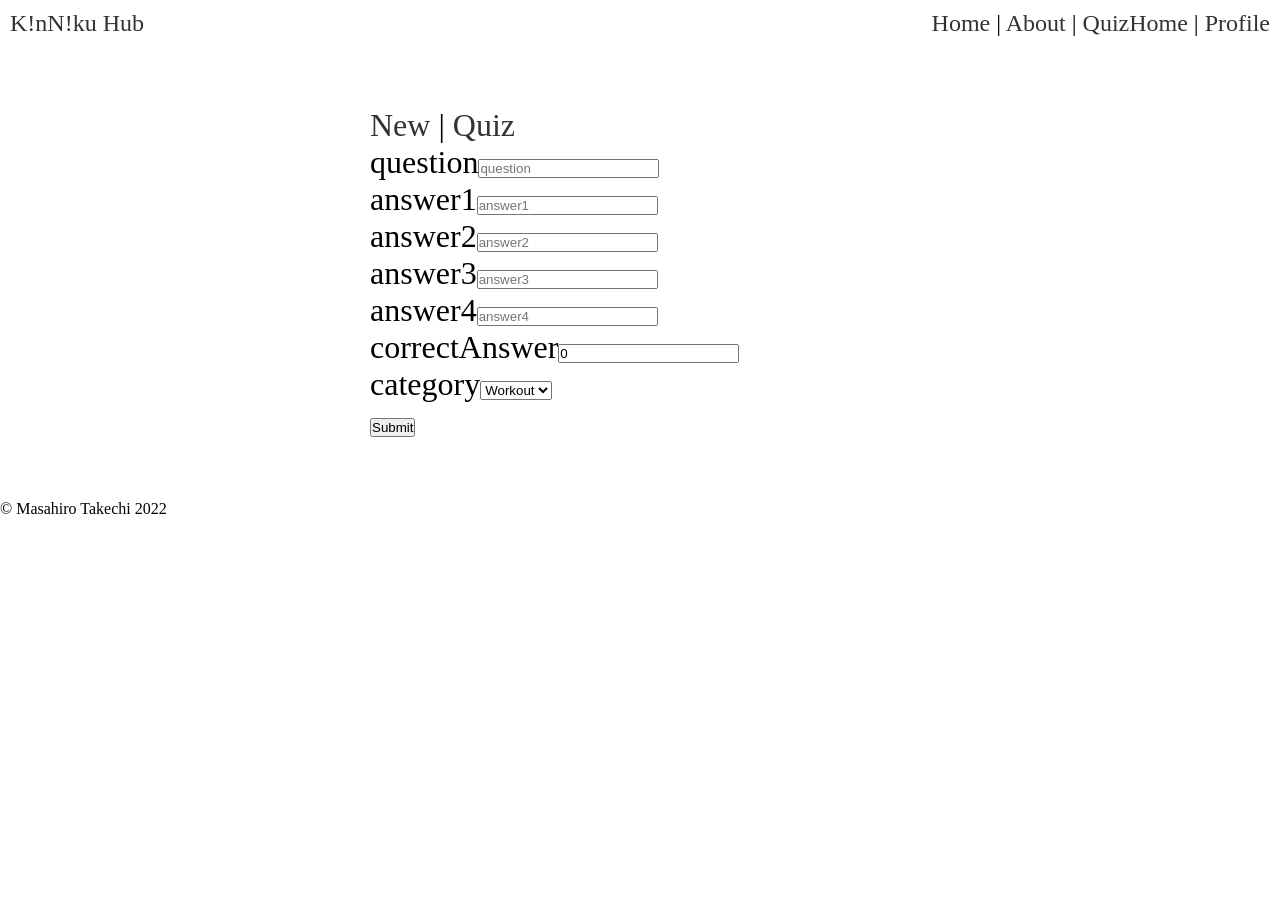
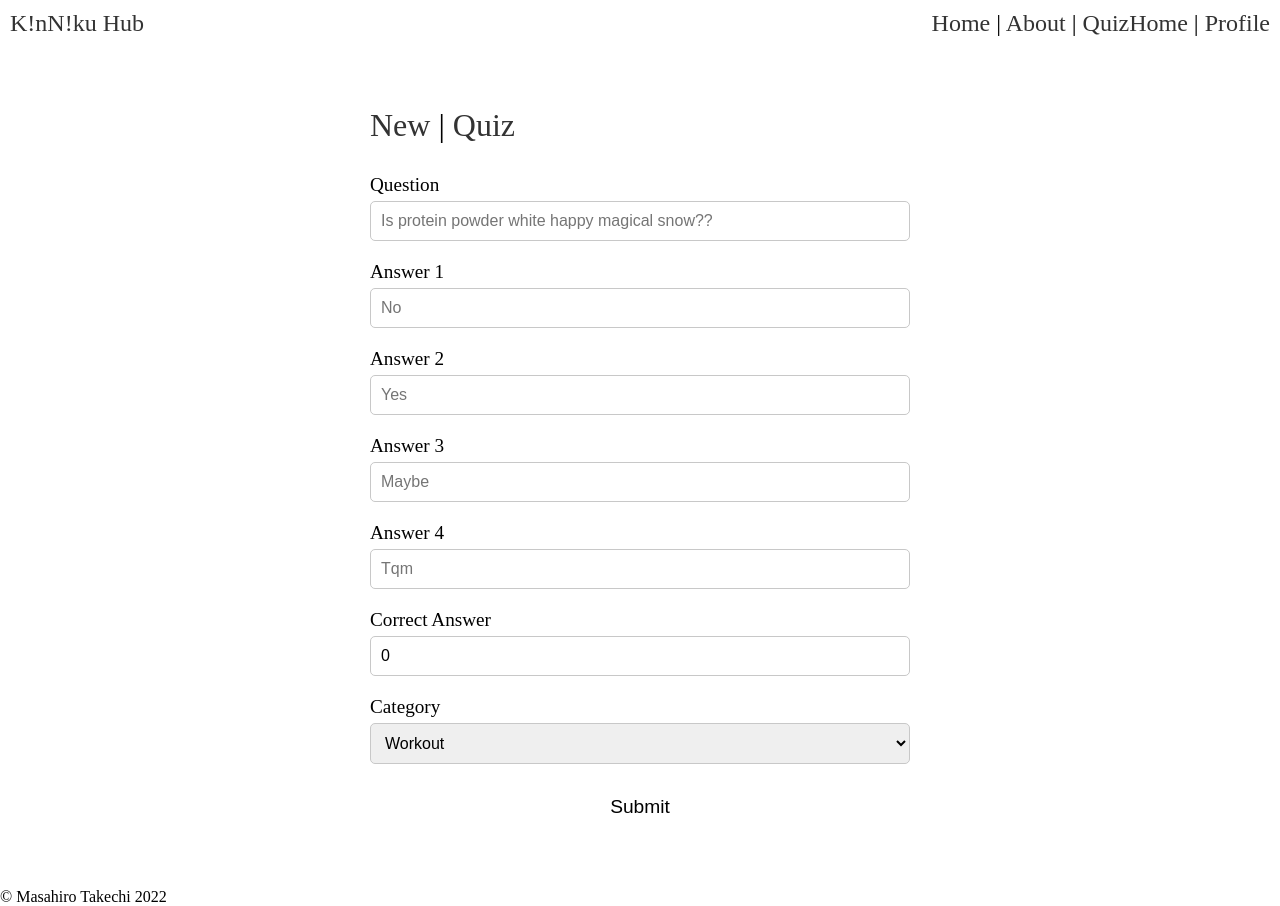
Before and after one commit to mtake986/kinniku-hub, a React (Create React App) app: page /quiz-home/new in a window 1280 px wide. Before the commit the page ends 800 px from the top, so only its background shows below. Built offline with nearby package versions, Linux system fonts and the light colour scheme; no server answers.

Commit message:
create styles for the quiz form

```diff
--- a/src/components/FormInputSelect.jsx
+++ b/src/components/FormInputSelect.jsx
@@ -4,11 +4,13 @@ const FormInputSelect = props => {
   const { label, onChange, id, ...inputProps } = props;
   return (
     <div className='quizFormInputSelect'>
-      <span>{label}</span>
-      <select name={label} id={label} onChange={onChange}>
+      <label>{label}</label>
+      <select name={label} id={label} onChange={onChange} defaultValue="">
+        <option value="default" disabled>Select a category</option>
         <option value="Workout">Workout</option>
         <option value="Muscle">Muscle</option>
         <option value="Nutrition">Nutrition</option>
+        <option value="Other">Other</option>
       </select>
     </div>
   );
--- a/src/components/NewQuiz.jsx
+++ b/src/components/NewQuiz.jsx
@@ -22,48 +22,48 @@ const NewQuiz = () => {
       id: 1,
       name: 'question',
       type: 'text',
-      placeholder: 'question',
-      label: 'question',
+      placeholder: 'Is protein powder white happy magical snow??',
+      label: 'Question',
     },
     {
       id: 2,
       name: 'answer1',
       type: 'text',
-      placeholder: 'answer1',
-      label: 'answer1',
+      placeholder: 'No',
+      label: 'Answer 1',
     },
     {
       id: 3,
       name: 'answer2',
       type: 'text',
-      placeholder: 'answer2',
-      label: 'answer2',
+      placeholder: 'Yes',
+      label: 'Answer 2',
     },
     {
       id: 4,
       name: 'answer3',
       type: 'text',
-      placeholder: 'answer3',
-      label: 'answer3',
+      placeholder: 'Maybe',
+      label: 'Answer 3',
     },
     {
       id: 5,
       name: 'answer4',
       type: 'text',
-      placeholder: 'answer4',
-      label: 'answer4',
+      placeholder: 'Tqm',
+      label: 'Answer 4',
     },
     {
       id: 6,
       name: 'correctAnswer',
-      type: 'text',
+      type: 'number',
       placeholder: 1,
-      label: 'correctAnswer',
+      label: 'Correct Answer',
     },
     {
       id: 7,
       name: 'category',
-      label: 'category',
+      label: 'Category',
     },
   ];
 
@@ -99,7 +99,7 @@ const NewQuiz = () => {
       answer4: '',
       correctAnswer: 0,
       createdAt: '',
-      category: ""
+      category: "Select a category" // how to set it to default value
     })
   };
 
@@ -108,7 +108,7 @@ const NewQuiz = () => {
   return (
     <form action='' className='quizForm' onSubmit={handleSubmit}>
       {inputs.map((input, i) => {
-        if (input["type"] === "text") {
+        if (input["type"] === "text" || input["type"] === "number") {
           return (
             <FormInputText
               key={input.id}
--- a/src/styles/Style.css
+++ b/src/styles/Style.css
@@ -214,4 +214,47 @@ a {
   height: 20px;
   margin-left: 10px;
 }
+
+.quizForm {
+  padding-top: 30px;
+}
+
+.quizForm .quizFormInputText, .quizForm .quizFormInputSelect {
+  display: -webkit-box;
+  display: -ms-flexbox;
+  display: flex;
+  -webkit-box-orient: vertical;
+  -webkit-box-direction: normal;
+      -ms-flex-direction: column;
+          flex-direction: column;
+  margin-bottom: 20px;
+}
+
+.quizForm .quizFormInputText label, .quizForm .quizFormInputSelect label {
+  font-size: 1.2rem;
+  margin-bottom: 5px;
+}
+
+.quizForm .quizFormInputText input, .quizForm .quizFormInputText select, .quizForm .quizFormInputSelect input, .quizForm .quizFormInputSelect select {
+  border: 1px solid #c8c8c8;
+  font-size: 1rem;
+  padding: 10px;
+  border-radius: 5px;
+}
+
+.quizForm button {
+  padding: 10px 18px;
+  border-radius: 5px;
+  border: none;
+  width: 100%;
+  background: white;
+  font-size: 1.2rem;
+  cursor: pointer;
+  -webkit-transition: .3s;
+  transition: .3s;
+}
+
+.quizForm button:hover {
+  background: whitesmoke;
+}
 /*# sourceMappingURL=Style.css.map */
--- a/src/styles/Style.scss
+++ b/src/styles/Style.scss
@@ -1,28 +1,6 @@
 @charset 'utf-8';
+@import "./Variables.scss";
 
-// ========== variables ==========
-$color-text: #333;
-$color-text-accent: blue;
-$color-text-disabled: #2d0a0a;
-$color-background: #fff;
-$colorGoodBtn: red;
-$colorQuizAnswerBg: rgb(240, 240, 240);
-$colorQuizAnswerBgHover: rgb(230, 230, 230);
-$colorQuizClickedCorrectAnswerBg: rgb(255, 240, 240);
-$colorQuizClickedIncorrectAnswerBg: rgb(240, 240, 255);
-$colorGoodBtnHover: rgb(255, 245, 245);
-$colorGoNextQuizBtnHover: rgb(245, 245, 245);
-
-$fzSSSmall: 0.8rem;
-$fzSSmall: 1rem;
-$fzSmall: 1.2rem;
-$fzMedium: 1.5rem;
-$fzMMedium: 1.8rem;
-$fzMMMedium: 2rem;
-$fzLarge: 2.5rem;
-$fzLLarge: 2.8rem;
-$fzLLLarge: 3rem;
-// ========== variables ==========
 *,
 *::after,
 *::before {
@@ -181,3 +159,35 @@ a {
     }
   }
 }
+
+.quizForm {
+  padding-top: 30px;
+  .quizFormInputText, .quizFormInputSelect {
+    display: flex;
+    flex-direction: column;
+    margin-bottom: 20px;
+    label {
+      font-size: $fzSmall;
+      margin-bottom: 5px;
+    }
+    input, select {
+      border: 1px solid rgb(200, 200, 200);
+      font-size: $fzSSmall;
+      padding: 10px;
+      border-radius: 5px;
+    }
+  }
+  button {
+    padding: 10px 18px;
+    border-radius: 5px;
+    border: none;
+    width: 100%;
+    background: white;
+    font-size: $fzSmall;
+    cursor: pointer;
+    transition: .3s;
+    &:hover {
+      background: $colorGoNextQuizBtnHover;
+    }
+  }
+}
--- /dev/null
+++ b/src/styles/Variables.css
@@ -0,0 +1 @@
+/* No CSS *//*# sourceMappingURL=Variables.css.map */
--- /dev/null
+++ b/src/styles/Variables.scss
@@ -0,0 +1,24 @@
+
+// ========== Colors ==========
+$color-text: #333;
+$color-text-accent: blue;
+$color-text-disabled: #2d0a0a;
+$color-background: #fff;
+$colorGoodBtn: red;
+$colorQuizAnswerBg: rgb(240, 240, 240);
+$colorQuizAnswerBgHover: rgb(230, 230, 230);
+$colorQuizClickedCorrectAnswerBg: rgb(255, 240, 240);
+$colorQuizClickedIncorrectAnswerBg: rgb(240, 240, 255);
+$colorGoodBtnHover: rgb(255, 245, 245);
+$colorGoNextQuizBtnHover: rgb(245, 245, 245);
+
+// ========== Font Sizes ==========
+$fzSSSmall: 0.8rem;
+$fzSSmall: 1rem;
+$fzSmall: 1.2rem;
+$fzMedium: 1.5rem;
+$fzMMedium: 1.8rem;
+$fzMMMedium: 2rem;
+$fzLarge: 2.5rem;
+$fzLLarge: 2.8rem;
+$fzLLLarge: 3rem;
```
Also changed, not shown: src/components/Button.jsx (added, +11 -0 lines), 2 other files (tests, documents, lock files or other folders).
